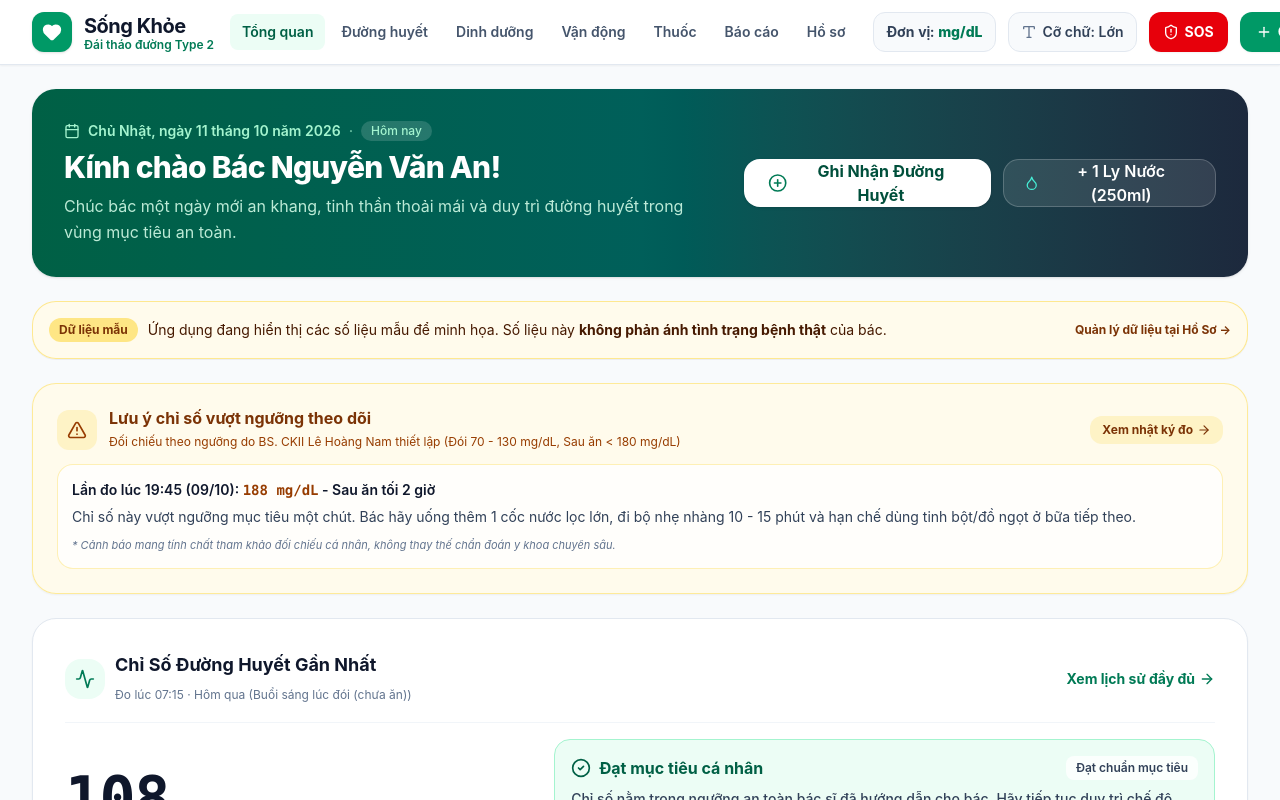
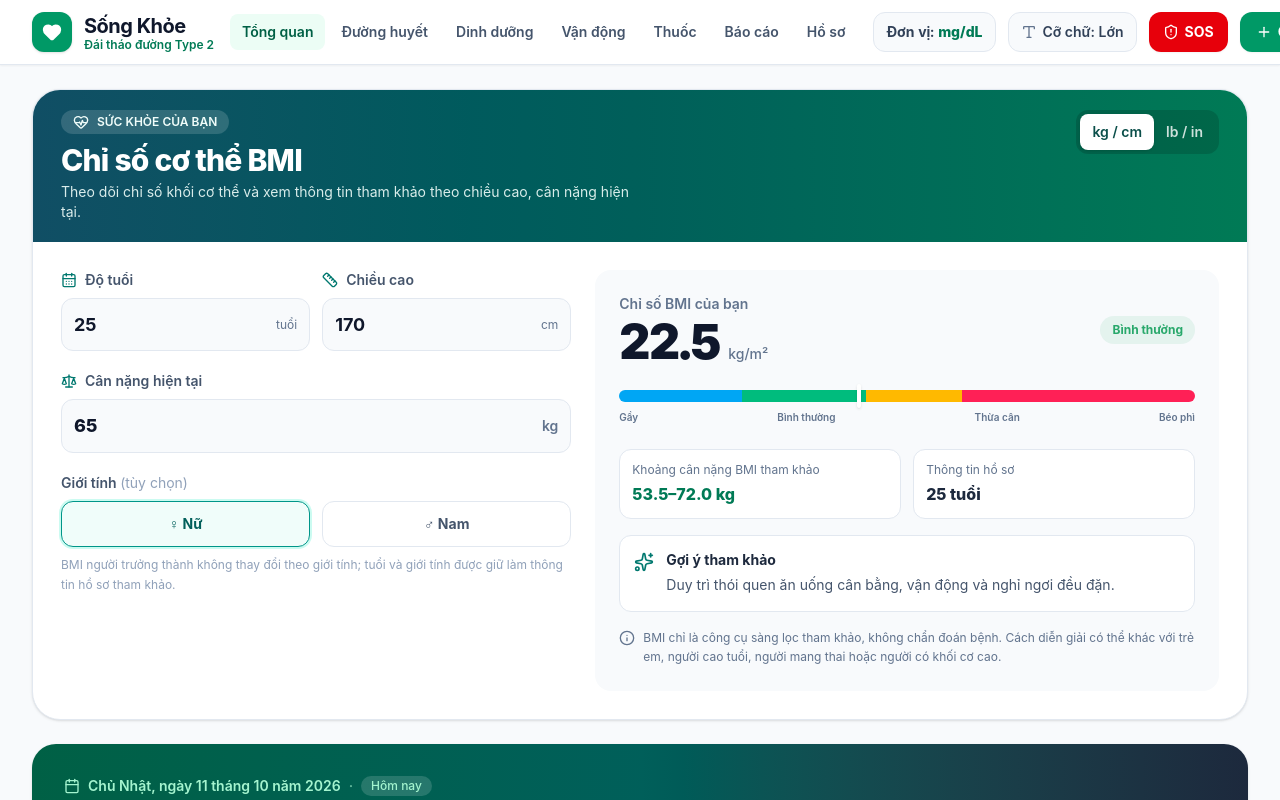
Before and after one commit to beneducation29-lgtm/Healthy, a React (Vite) app: page / in a window 1280 px wide. Shown: the top 800 px of the page. Built offline with nearby package versions, Linux system fonts and the light colour scheme.

Commit message:
feat: integrate BMI panel into health overview

```diff
--- a/src/App.tsx
+++ b/src/App.tsx
@@ -23,6 +23,7 @@ import {
   initialUserProfile
 } from './data/mockData';
 import { Header } from './components/Header';
+import { BmiHealthPanel } from './components/BmiHealthPanel';
 import { MobileBottomNav } from './components/MobileBottomNav';
 import { OverviewTab } from './components/OverviewTab';
 import { GlucoseTab } from './components/GlucoseTab';
@@ -594,6 +595,8 @@ export default function App() {
       {/* Main Viewport Content */}
       <main className="flex-1 px-4 sm:px-6 lg:px-8 py-6 max-w-7xl w-full mx-auto pb-24 md:pb-12">
         {currentTab === 'overview' && (
+          <>
+          <BmiHealthPanel />
           <OverviewTab
             profile={profile}
             glucoseRecords={records}
@@ -610,6 +613,7 @@ export default function App() {
             onTabChange={setCurrentTab}
             onOpenQuickAdd={handleStartAddGlucose}
           />
+          </>
         )}
 
         {currentTab === 'glucose' && (
```
